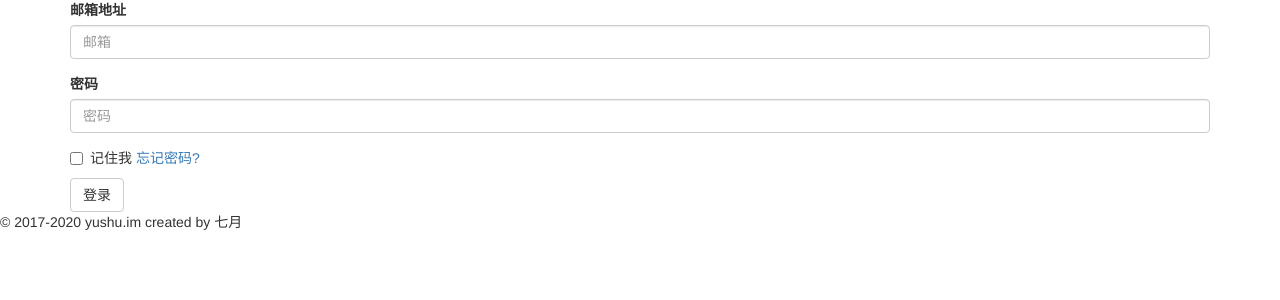
After one commit to fanxl12/e-car, a Flask app: page /login in a window 1280 px wide. The commit adds this page. Shown: the top 300 px of the page. Run offline with Flask 2, Linux system fonts and the light colour scheme; parts of the project's set-up code (start-up, migrations or seed data) failed here and were passed over; some libraries are stand-ins or nearby versions.

Commit message:
完成登录、注销;

```diff
--- a/app/__init__.py
+++ b/app/__init__.py
@@ -8,6 +8,9 @@ __author__ = 'fanxl12'
 
 from flask import Flask
 from app.models.base import db
+from flask_login import LoginManager
+
+login_manager = LoginManager()
 
 
 def create_app():
@@ -23,6 +26,9 @@ def create_app():
     register_blueprint(app)
     db.init_app(app)
     db.create_all(app=app)
+    login_manager.init_app(app)
+    login_manager.login_view = 'web.login'
+    login_manager.login_message = '请先登录或者注册'
     return app
 
 
--- a/app/forms/user.py
+++ b/app/forms/user.py
@@ -41,3 +41,8 @@ class RegisterForm(EmailForm):
         """
         if User.query.filter_by(nickname=field.data).first():
             raise ValidationError('昵称已存在')
+
+
+class LoginForm(EmailForm):
+    password = PasswordField('密码', validators=[
+        DataRequired(message='密码不可以为空，请输入你的密码')])
--- a/app/models/user.py
+++ b/app/models/user.py
@@ -6,13 +6,15 @@
 """
 __author__ = 'fanxl12'
 
-from werkzeug.security import generate_password_hash
+from flask_login import UserMixin
+from werkzeug.security import generate_password_hash, check_password_hash
 
+from app import login_manager
 from app.models.base import Base
 from sqlalchemy import Column, Integer, String, Boolean, Float
 
 
-class User(Base):
+class User(UserMixin, Base):
     id = Column(Integer, primary_key=True)
     nickname = Column(String(24), nullable=False, comment='昵称')
     phone_number = Column(String(18), unique=True, comment='手机号码')
@@ -31,3 +33,13 @@ class User(Base):
     @password.setter
     def password(self, raw):
         self._password = generate_password_hash(raw)
+
+    def check_password(self, raw):
+        if not self._password:
+            return False
+        return check_password_hash(self._password, raw)
+
+
+@login_manager.user_loader
+def get_user(uid):
+    return User.query.get(int(uid))
--- /dev/null
+++ b/app/templates/user/login.html
@@ -0,0 +1,27 @@
+{% extends "base.html" %}
+
+{% block title %}
+    <title>用户登录</title>
+{% endblock %}
+
+{% block content %}
+    <form action="{{ url_for('web.login') }}" method="post">
+        <div class="form-group">
+            <label for="email">邮箱地址</label>
+            <input type="email" class="form-control" id="email" name="email" placeholder="邮箱"
+                value="{{ form.data['email'] | default('',true) }}">
+        </div>
+        <div class="form-group">
+            <label for="password">密码</label>
+            <input type="password" class="form-control" id="password" name="password" placeholder="密码">
+        </div>
+        <div class="checkbox">
+            <label for="remember">
+              <input type="checkbox" id="remember" name="remember">记住我
+            </label>
+            <a id="forget-password" class="description-font"
+                                   href="{{ url_for('web.forget_password_request') }}">忘记密码?</a>
+      </div>
+        <button type="submit" class="btn btn-default">登录</button>
+    </form>
+{% endblock %}
--- a/app/web/user.py
+++ b/app/web/user.py
@@ -6,10 +6,11 @@
 """
 __author__ = 'fanxl12'
 
-from flask import request, render_template, redirect
+from flask import request, render_template, redirect, url_for, flash
+from flask_login import login_required, login_user, logout_user
 
 from . import web
-from ..forms.user import RegisterForm
+from ..forms.user import RegisterForm, LoginForm
 from ..models.base import db
 from ..models.user import User
 
@@ -24,3 +25,37 @@ def register():
             db.session.add(user)
         return redirect('/')
     return render_template('user/register.html', form=form)
+
+
+@web.route('/login', methods=['GET', 'POST'])
+def login():
+    form = LoginForm(request.form)
+    if request.method == 'POST':
+        user = User.query.filter_by(email=form.email.data).first()
+        if user and user.check_password(form.password.data):
+            login_user(user, remember = True if request.form.get('remember') else False)
+            next = request.args.get('next')
+            if not next or not next.startswith('/'):
+                next = '/'
+            return redirect(next)
+        else:
+            flash('账号不存在或密码错误', category='login_error')
+    return render_template('user/login.html', form=form)
+
+
+@web.route('/user/center')
+@login_required
+def user_center():
+    return render_template('user/center.html')
+
+
+@web.route('/forget/password')
+def forget_password_request():
+    pass
+
+
+@web.route('/logout')
+@login_required
+def logout():
+    logout_user()
+    return redirect('/')
```
Also changed, not shown: app/templates/test.html (+7 -1 lines), app/templates/user/center.html (added, +10 -0 lines), 2 other files.
